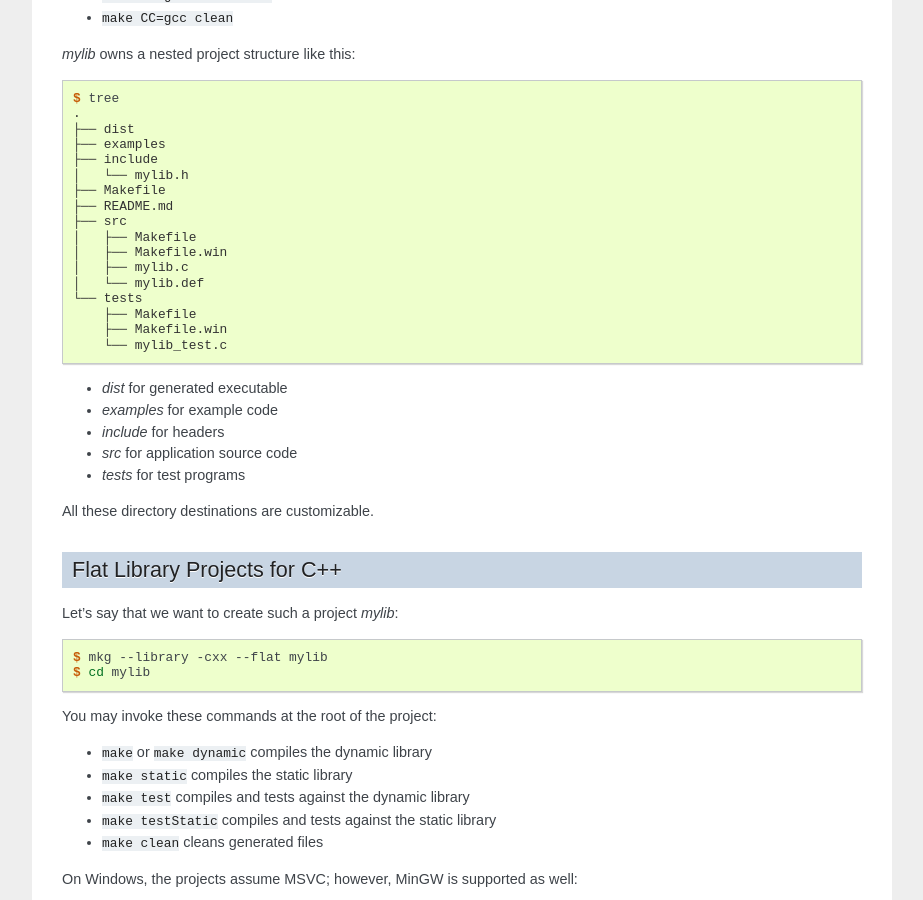
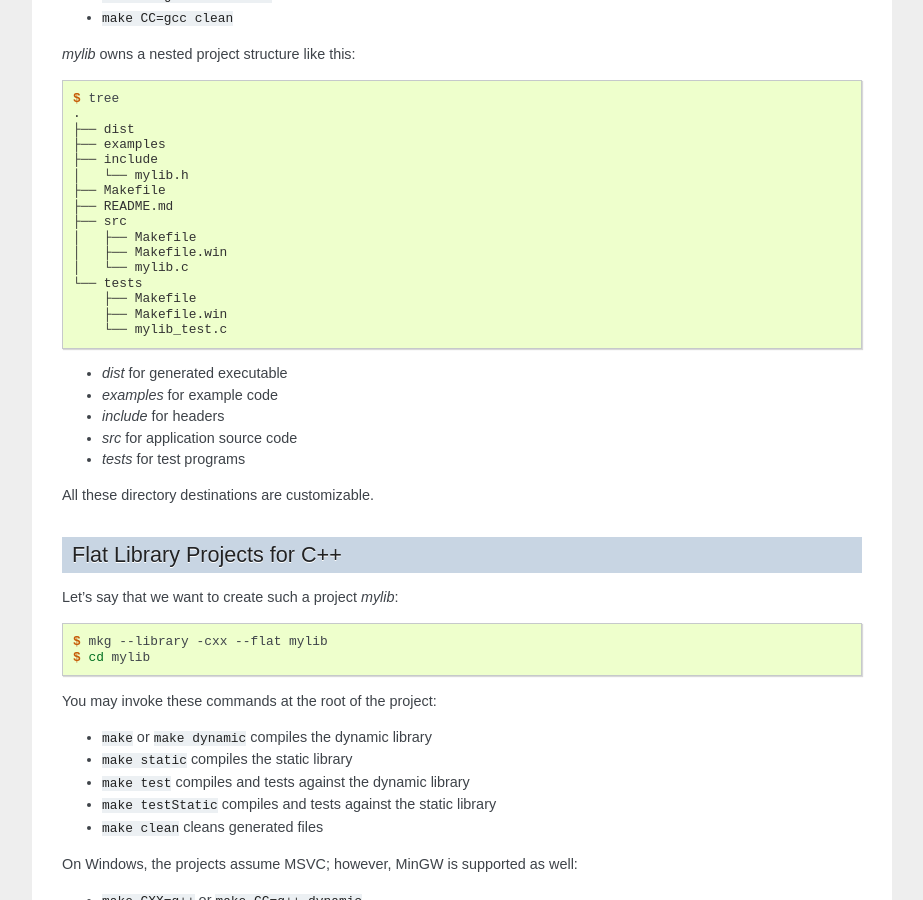
Before and after one commit to cwchentw/mkg-doc, a Sphinx documentation site: the page built from source/project.rst, in a window 1280 px wide and 900 px high, scrolled down 4025 px. Shown: the whole window, without its empty margins (198-1121 px from the left). Built offline with Sphinx 7.4.7, drawn with Linux system fonts in a browser that asks for light colours; some of the changed text lies outside the part shown.

Commit message:
Update the documentation

```diff
--- a/source/project.rst
+++ b/source/project.rst
@@ -244,8 +244,7 @@
    ├── src
    │   ├── Makefile
    │   ├── Makefile.win
-   │   ├── mylib.c
-   │   └── mylib.def
+   │   └── mylib.c
    └── tests
        ├── Makefile
        ├── Makefile.win
@@ -328,8 +327,7 @@
    ├── src
    │   ├── Makefile
    │   ├── Makefile.win
-   │   ├── mylib.cpp
-   │   └── mylib.def
+   │   └── mylib.cpp
    └── tests
        ├── Makefile
        ├── Makefile.win
```
